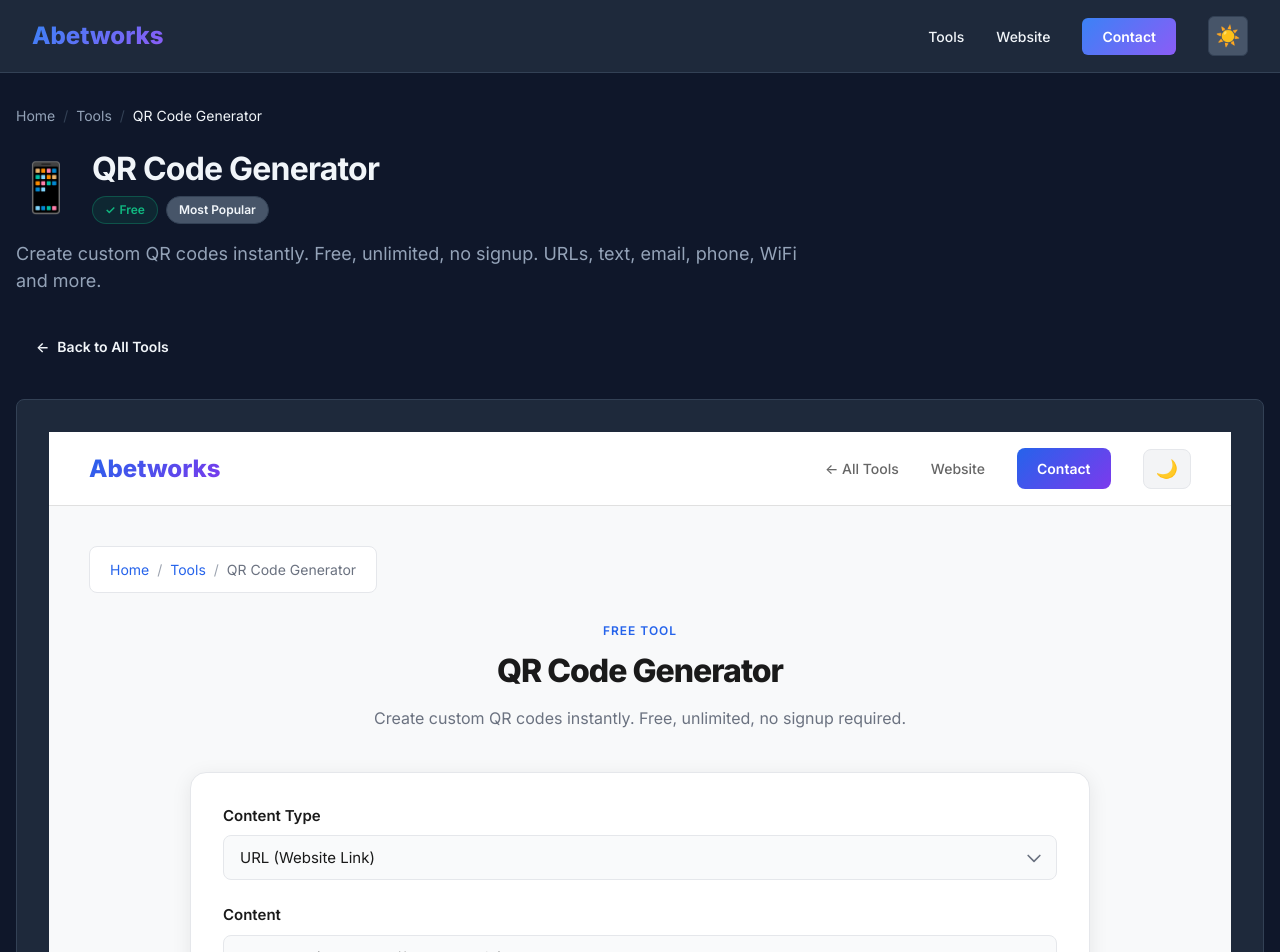
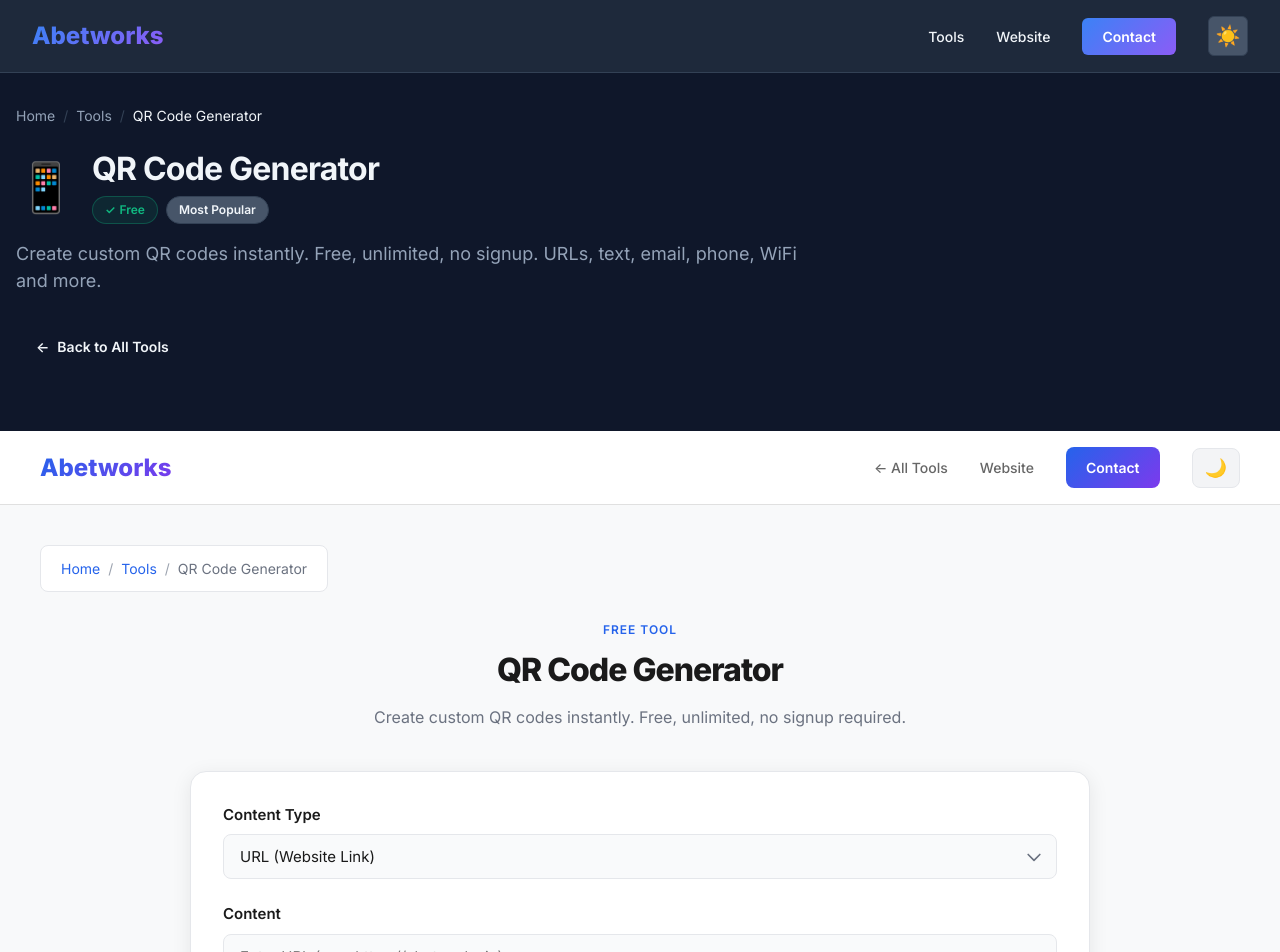
Before and after one commit to coding4vinayak/aw-tools-next, a Next.js app: page /tools/qr-code-generator in a window 1280 px wide. Shown: the top 952 px of the page. Built offline with nearby package versions, Linux system fonts and the light colour scheme.

Commit message:
Fix iframe and layout issues

```diff
--- a/public/tools/shared/components.js
+++ b/public/tools/shared/components.js
@@ -819,11 +819,47 @@
 
     // Auto-detect if running in Next.js app router (hide navbar/footer)
     const path = window.location.pathname;
+    const urlParams = new URLSearchParams(window.location.search);
+    const isEmbedded = urlParams.get('embedded') === 'true';
+
     // If path matches /tools/[slug]/ pattern (not ending with index.html)
     const isInNextJs = path.match(/^\/tools\/[^\/]+\/$/) && !path.includes('/index.html');
-    if (isInNextJs) {
+
+    if (isInNextJs || isEmbedded) {
         document.body.classList.add('nextjs-embedded');
         console.log('Running in Next.js - hiding navbar/footer');
+
+        // Auto-resize iframe height to fit content
+        const resizeObserver = new MutationObserver(() => {
+            const height = document.body.scrollHeight;
+            window.parent.postMessage({ type: 'RESIZE_IFRAME', height }, '*');
+        });
+
+        resizeObserver.observe(document.body, {
+            childList: true,
+            subtree: true,
+            attributes: true
+        });
+
+        // Initial resize
+        window.addEventListener('load', () => {
+            window.parent.postMessage({ type: 'RESIZE_IFRAME', height: document.body.scrollHeight }, '*');
+        });
+
+        // Prevent links from breaking out of iframe improperly
+        // Intercept clicks on relative links to ensure they stay in iframe
+        document.addEventListener('click', function(e) {
+            const link = e.target.closest('a');
+            if (link) {
+                const href = link.getAttribute('href');
+                // If it's a relative link without target="_blank", ensure it stays in iframe
+                if (href && !href.startsWith('http') && !href.startsWith('//') && !link.hasAttribute('target')) {
+                    // Let it navigate normally within iframe
+                    // But prevent any window.open attempts
+                    e.stopPropagation();
+                }
+            }
+        }, true);
     }
 
     // Inject shared elements (navbar and footer)
--- a/public/tools/shared/ui-system-balanced.css
+++ b/public/tools/shared/ui-system-balanced.css
@@ -750,10 +750,29 @@
 }
 
 body.nextjs-embedded .main-content {
-    padding-top: 2rem !important;
-    padding-bottom: 2rem !important;
+    padding-top: 1rem !important;
+    padding-bottom: 1rem !important;
+    max-width: 100% !important;
 }
 
 body.nextjs-embedded .tool-workspace {
-    margin-top: 1rem !important;
+    margin-top: 0 !important;
+    margin-left: 0 !important;
+    margin-right: 0 !important;
+    max-width: 100% !important;
+    box-shadow: none !important;
+    border: none !important;
+    padding: 16px !important;
 }
+
+body.nextjs-embedded .navbar,
+body.nextjs-embedded .footer,
+body.nextjs-embedded .sitegpt-breadcrumb,
+body.nextjs-embedded .faq-section,
+body.nextjs-embedded .related-tools-section {
+    display: none !important;
+}
+
+body.nextjs-embedded .main-content > * {
+    max-width: 100% !important;
+}
--- a/src/app/tools/[slug]/page.tsx
+++ b/src/app/tools/[slug]/page.tsx
@@ -2,6 +2,7 @@
 import Link from 'next/link';
 import { getToolBySlug, getRelatedTools, tools } from '@/lib/tools';
 import ToolCard from '@/components/ToolCard';
+import ToolIframe from '@/components/ToolIframe';
 import type { Tool } from '@/types';
 
 // Generate static params for all tools
@@ -74,6 +75,7 @@
 
   return (
     <div className="animate-fade-in">
+      {/* Tool Header Section - Centered */}
       <div className="container" style={{ padding: '2rem 1rem', maxWidth: '1400px' }}>
         {/* Breadcrumb */}
         <nav className="breadcrumb" aria-label="Breadcrumb">
@@ -124,23 +126,18 @@
             <span>Back to All Tools</span>
           </Link>
         </div>
+      </div>
 
-        {/* Tool Workspace - iframe embedding the static HTML tool */}
-        <div className="tool-workspace" style={{ marginBottom: '3rem' }}>
-          <iframe
-            src={toolPath}
-            title={`${tool.title} - Tool Workspace`}
-            loading="lazy"
-            style={{
-              width: '100%',
-              minHeight: '600px',
-              border: 'none',
-              overflow: 'hidden',
-            }}
-            scrolling="no"
-          />
-        </div>
+      {/* Tool Workspace - Full Width */}
+      <div style={{ width: '100%', marginBottom: '3rem', background: 'var(--card)' }}>
+        <ToolIframe
+          src={`${toolPath}?embedded=true`}
+          title={`${tool.title} - Tool Workspace`}
+        />
+      </div>
 
+      {/* SEO Content and Related Tools - Centered */}
+      <div className="container" style={{ padding: '0 1rem', maxWidth: '1400px' }}>
         {/* SEO Content Section */}
         <article
           style={{
--- /dev/null
+++ b/src/components/ToolIframe.tsx
@@ -0,0 +1,59 @@
+'use client';
+
+import React, { useEffect, useRef, useState } from 'react';
+
+interface ToolIframeProps {
+  src: string;
+  title: string;
+}
+
+export default function ToolIframe({ src, title }: ToolIframeProps) {
+  const iframeRef = useRef<HTMLIFrameElement>(null);
+  const [iframeHeight, setIframeHeight] = useState(1200);
+  const [isLoaded, setIsLoaded] = useState(false);
+
+  useEffect(() => {
+    const handleMessage = (event: MessageEvent) => {
+      if (event.data?.type === 'RESIZE_IFRAME') {
+        const newHeight = Math.max(event.data.height, 1200);
+        setIframeHeight(newHeight);
+        if (iframeRef.current) {
+          iframeRef.current.style.height = `${newHeight}px`;
+        }
+      }
+    };
+
+    window.addEventListener('message', handleMessage);
+    return () => window.removeEventListener('message', handleMessage);
+  }, []);
+
+  const handleLoad = () => {
+    setIsLoaded(true);
+    // Request initial height from iframe content
+    iframeRef.current?.contentWindow?.postMessage({ type: 'REQUEST_HEIGHT' }, '*');
+  };
+
+  return (
+    <div style={{ width: '100%', position: 'relative' }}>
+      <iframe
+        ref={iframeRef}
+        id="tool-iframe"
+        src={src}
+        title={title}
+        loading="eager"
+        sandbox="allow-scripts allow-same-origin allow-forms allow-modals"
+        onLoad={handleLoad}
+        style={{
+          width: '100%',
+          height: `${iframeHeight}px`,
+          border: 'none',
+          display: 'block',
+          overflow: 'hidden',
+          opacity: isLoaded ? 1 : 0,
+          transition: 'opacity 0.2s ease',
+        }}
+        scrolling="no"
+      />
+    </div>
+  );
+}
```
